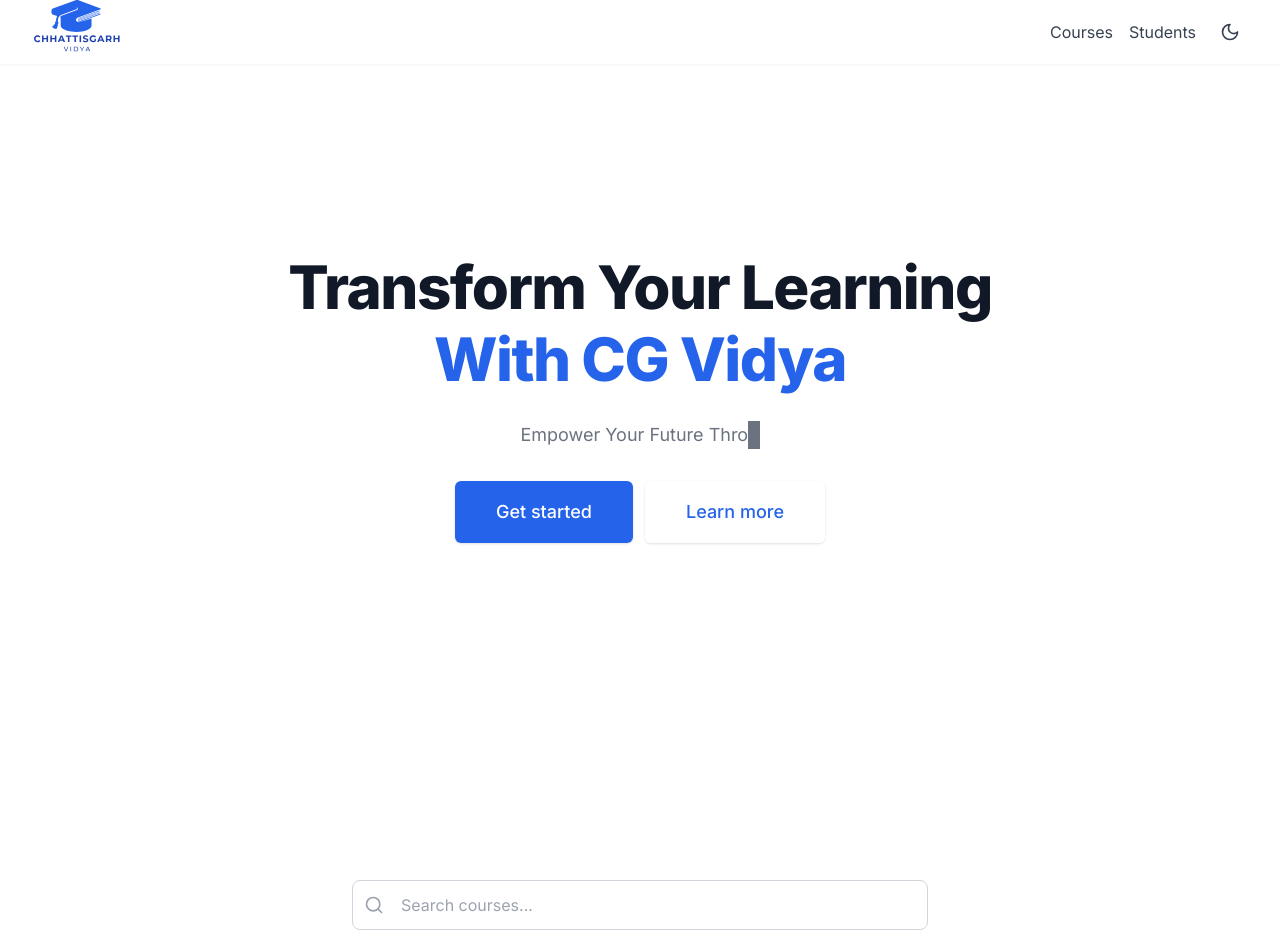
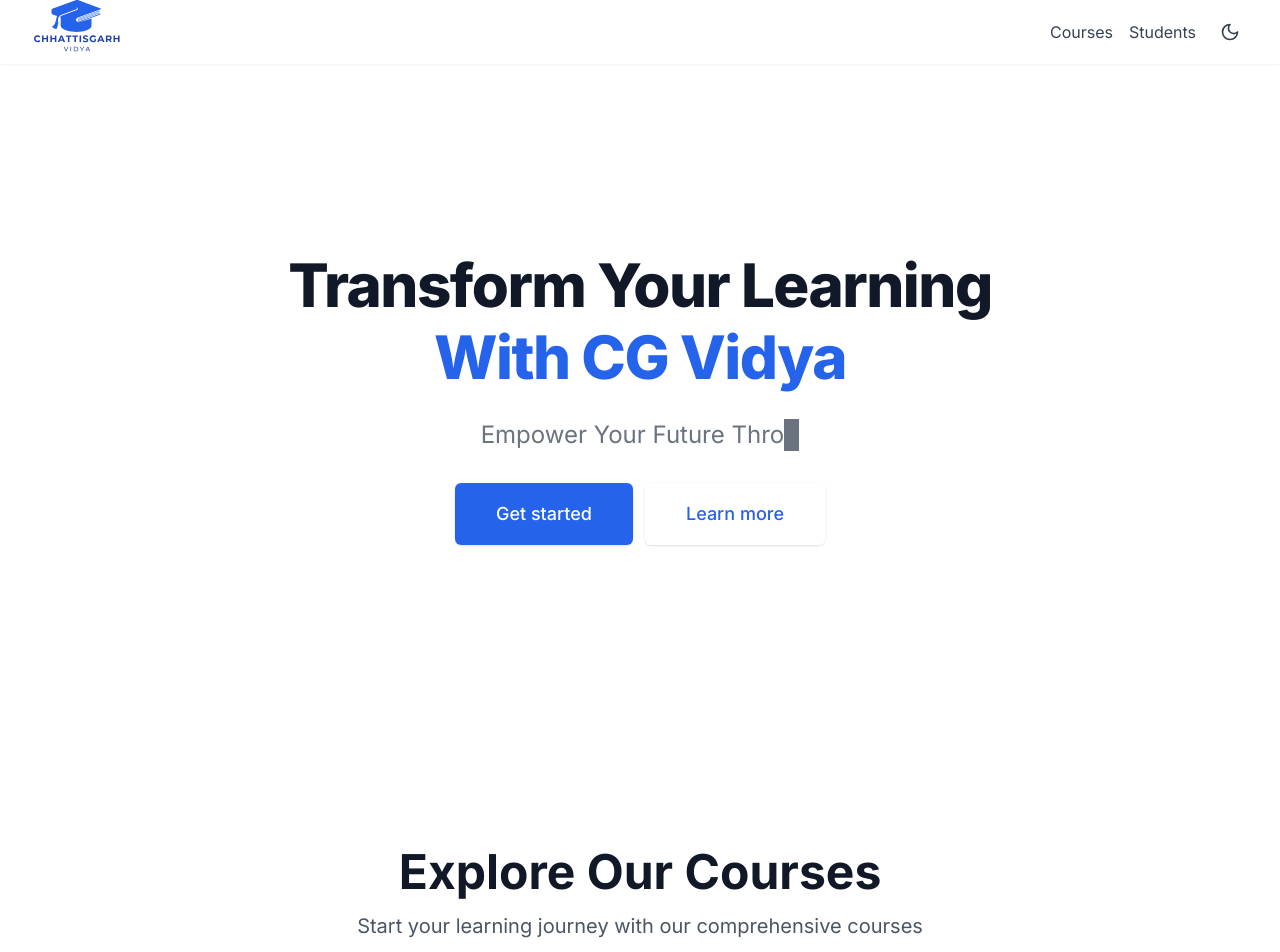
Before and after one commit to chhattisgarhvidya/chhattisgarhvidya, a Next.js app: page / in a window 1280 px wide. Shown: the top 952 px of the page. Built offline with nearby package versions, Linux system fonts and the light colour scheme.

Commit message:
fixed the build error

```diff
--- a/app/ailab/page.tsx
+++ b/app/ailab/page.tsx
@@ -555,7 +555,6 @@
             question={item.question}
             description={item.description}
             code={item.code}
-            index={index}
           />
         ))}
       </div>
--- a/app/betch-5th-sem-imp/page.tsx
+++ b/app/betch-5th-sem-imp/page.tsx
@@ -26,7 +26,7 @@
               <li><strong>I.</strong> Define Artificial intelligence, Discuss its advantage and limitations. </li>
               <li><strong>II.</strong> What are AI problems and how are they categorized as NP problems? </li>
               <li><strong>III.</strong> Explain the role of Intelligent Agents in Artificial Intelligence and describe its types in detail. </li>
-              <li><strong>IV.</strong> Explain "The AI Ladder" and its significance for businesses adopting AI. </li>
+              <li><strong>IV.</strong> Explain &ldquo;The AI Ladder&rdquo; and its significance for businesses adopting AI. </li>
             </ul>
           </div>
 
--- a/app/component/Courses.tsx
+++ b/app/component/Courses.tsx
@@ -60,14 +60,14 @@
       {/* Hero Section */}
       <div className="bg-white dark:bg-gray-800 py-12">
         <div className="max-w-7xl mx-auto px-4 sm:px-6 lg:px-8">
-          {/* <div className="text-center">
+          <div className="text-center">
             <h1 className="text-4xl font-bold text-gray-900 dark:text-white sm:text-5xl">
               Explore Our Courses
             </h1>
             <p className="mt-4 text-xl text-gray-600 dark:text-gray-300">
               Start your learning journey with our comprehensive courses
             </p>
-          </div> */}
+          </div>
 
           {/* Search Bar */}
           <div className="mt-8 max-w-xl mx-auto">
--- a/app/component/Students.tsx
+++ b/app/component/Students.tsx
@@ -15,6 +15,7 @@
     students: '200+ students',
     duration: '2 weeks prep',
     rating: 4.5,
+    tags: ['CSVTU', 'BETCH 5th', 'BETCH AI', 'BETCH AIML'],
     href: '/betch-5th-sem-imp',
   },
   {
@@ -25,6 +26,7 @@
     students: '300+ students',
     duration: '1 month',
     rating: 4.8,
+    tags: ['CSVTU', 'BETCH 6th', 'BETCH AI', 'BETCH AIML'],
     href: '/ailab',
   },
   {
@@ -35,6 +37,7 @@
     students: '150+ students',
     duration: '3 weeks',
     rating: 4.9,
+    tags: ['CSVTU', 'BETCH 6th', 'BETCH AI', 'BETCH AIML'],
     href: '/resources/data-structures-crash-course',
   },
 ];
--- a/app/component/molecules/Labcards.tsx
+++ b/app/component/molecules/Labcards.tsx
@@ -7,10 +7,10 @@
   question: string;
   description: string;
   code: string;
-  index: number;
+
 };
 
-const Labcards = ({ question, description, code, index }: QuestionCardProps) => {
+const Labcards = ({ question, description, code }: QuestionCardProps) => {
   const codeRef = useRef<HTMLDivElement | null>(null);
   const { theme } = useTheme();
 
--- a/app/layout.tsx
+++ b/app/layout.tsx
@@ -100,7 +100,7 @@
       <body className={`${inter.className}  antialiased`}>
         <Providers>
           <Header />
-          <main className="min-h-screen">{children}</main>
+          <main >{children}</main>
           <Footer />
         </Providers>
 
--- a/app/page.tsx
+++ b/app/page.tsx
@@ -77,7 +77,7 @@
             <span className="block">Transform Your Learning</span>
             <span className="block py-3 text-blue-600 dark:text-blue-400">With CG Vidya</span>
           </h1>
-          <p className="mt-3 max-w-md mx-auto md:text-lg text-gray-500 dark:text-gray-300 sm:text-xl md:mt-5 md:text-2xl md:max-w-3xl">
+          <p className="mt-3 max-w-md mx-auto  text-gray-500 dark:text-gray-300 sm:text-xl md:mt-5 md:text-2xl md:max-w-3xl">
             <span>{currentQuote}</span>
             <span className="blinking-cursor">|</span>
           </p>
```
